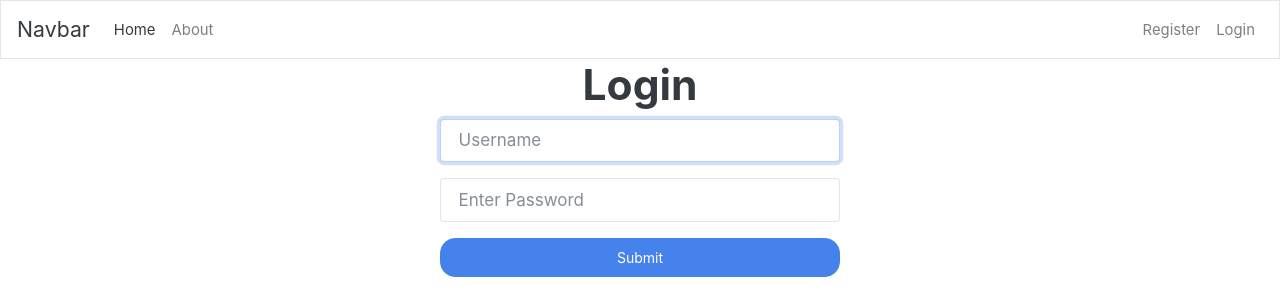
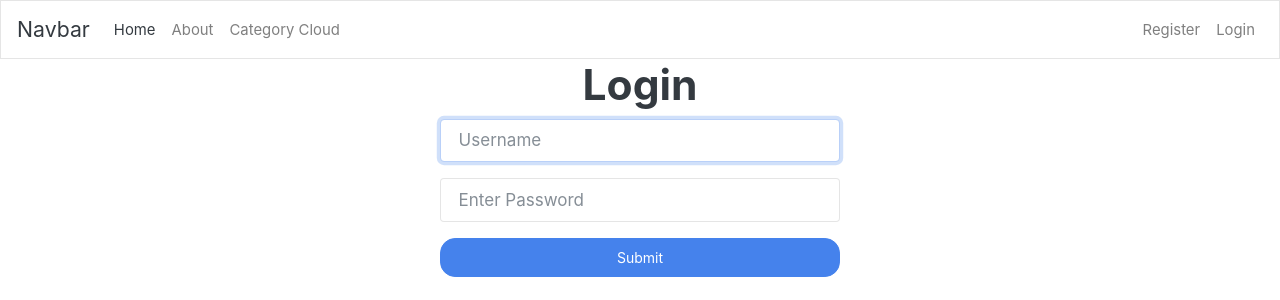
Before and after one commit to pwang1997/CI-ARS, a CodeIgniter app: page /database/index.php/users/login in a window 1280 px wide. Shown: the top 300 px of the page. Run offline with CodeIgniter, Linux system fonts and the light colour scheme.

Commit message:
added  link for category cloud

```diff
--- a/application/views/templates/header.php
+++ b/application/views/templates/header.php
@@ -39,6 +39,9 @@
               <a class="nav-link" href="<?php echo base_url(); ?>users/student">Student</a>
             </li>
           <?php endif; ?>
+          <li class="nav-item">
+              <a class="nav-link" href="<?php echo base_url(); ?>analysis/category_cloud">Category Cloud</a>
+            </li>
         </ul>
 
         <ul class="nav navbar-nav navbar-right">
```
